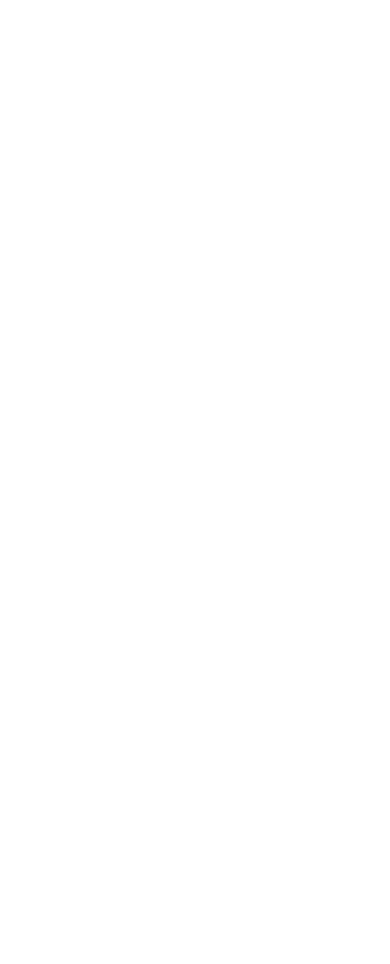
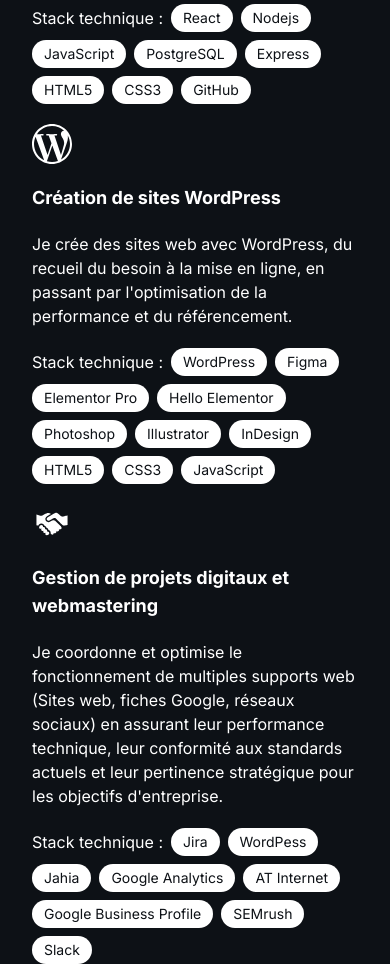
Before and after one commit to Antoinekoe/my-portfolio, a React (Vite) app: page / in a window 390 px wide. Shown: the part 980-1944 px from the top of the page. Before the commit the page ends 920 px from the top, so only its background shows below. Built offline with nearby package versions, Linux system fonts and the light colour scheme.

Commit message:
Expertise done in mobile UI

```diff
--- a/src/components/Expertise.jsx
+++ b/src/components/Expertise.jsx
@@ -2,18 +2,83 @@
 
 const Expertise = () => {
   return (
-    <div className="bg-[#0D1116] px-8 text-white flex flex-col items-start gap-5">
+    <div className="bg-[#0D1116] px-8 text-white flex flex-col items-start gap-5 pt-10">
       <h2 className="text-4xl font-bold">Expertise</h2>
       <img
         className="h-[40px] fill-white"
         src="/doodles/hero/react.svg"
         alt=""
       />
-      <h3>Développement web Full Stack</h3>
+      <h3 className="font-bold text-lg">Développement web Full Stack</h3>
       <span>
-        J'ai développé une gamme variée d'applications web à partir de zéro en
-        utilisant des technologies modernes telles que React ou encore Nodejs.
+        Je développe des applications web à partir de zéro en utilisant des
+        technologies modernes telles que React ou encore Nodejs.
       </span>
+
+      <div className="flex flex-wrap gap-2 items-center">
+        <span>Stack technique :</span>
+        <span className="techStack">React</span>
+        <span className="techStack">Nodejs</span>
+        <span className="techStack">JavaScript</span>
+        <span className="techStack">PostgreSQL</span>
+        <span className="techStack">Express</span>
+        <span className="techStack">HTML5</span>
+        <span className="techStack">CSS3</span>
+        <span className="techStack">GitHub</span>
+      </div>
+
+      <img
+        className="h-[40px] fill-white"
+        src="/doodles/expertise/wordpress.svg"
+        alt=""
+      />
+      <h3 className="font-bold text-lg">Création de sites WordPress</h3>
+      <span>
+        Je crée des sites web avec WordPress, du recueil du besoin à la mise en
+        ligne, en passant par l'optimisation de la performance et du
+        référencement.
+      </span>
+
+      <div className="flex flex-wrap gap-2 items-center">
+        <span>Stack technique :</span>
+        <span className="techStack">WordPress</span>
+        <span className="techStack">Figma</span>
+        <span className="techStack">Elementor Pro</span>
+        <span className="techStack">Hello Elementor</span>
+        <span className="techStack">Photoshop</span>
+        <span className="techStack">Illustrator</span>
+        <span className="techStack">InDesign</span>
+        <span className="techStack">HTML5</span>
+        <span className="techStack">CSS3</span>
+        <span className="techStack">JavaScript</span>
+      </div>
+
+      <img
+        className="h-[40px] fill-white"
+        src="/doodles/expertise/handshake.svg"
+        alt=""
+      />
+      <h3 className="font-bold text-lg">
+        Gestion de projets digitaux et webmastering
+      </h3>
+      <span>
+        Je coordonne et optimise le fonctionnement de multiples supports web
+        (Sites web, fiches Google, réseaux sociaux) en assurant leur performance
+        technique, leur conformité aux standards actuels et leur pertinence
+        stratégique pour les objectifs d'entreprise.
+      </span>
+
+      <div className="flex flex-wrap gap-2 items-center">
+        <span>Stack technique :</span>
+        <span className="techStack">Jira</span>
+        <span className="techStack">WordPess</span>
+        <span className="techStack">Jahia</span>
+        <span className="techStack">Google Analytics</span>
+        <span className="techStack">AT Internet</span>
+        <span className="techStack">Google Business Profile</span>
+        <span className="techStack">SEMrush</span>
+        <span className="techStack">Slack</span>
+      </div>
     </div>
   );
 };
--- a/src/index.css
+++ b/src/index.css
@@ -29,3 +29,7 @@
   animation: float 2s infinite;
   opacity: 0.5;
 }
+
+.techStack {
+  @apply text-[#0D1116] bg-white rounded-2xl px-3 py-1 text-sm;
+}
```
Also changed, not shown: public/doodles/expertise/handshake.svg (added), public/doodles/expertise/wordpress.svg (added).
